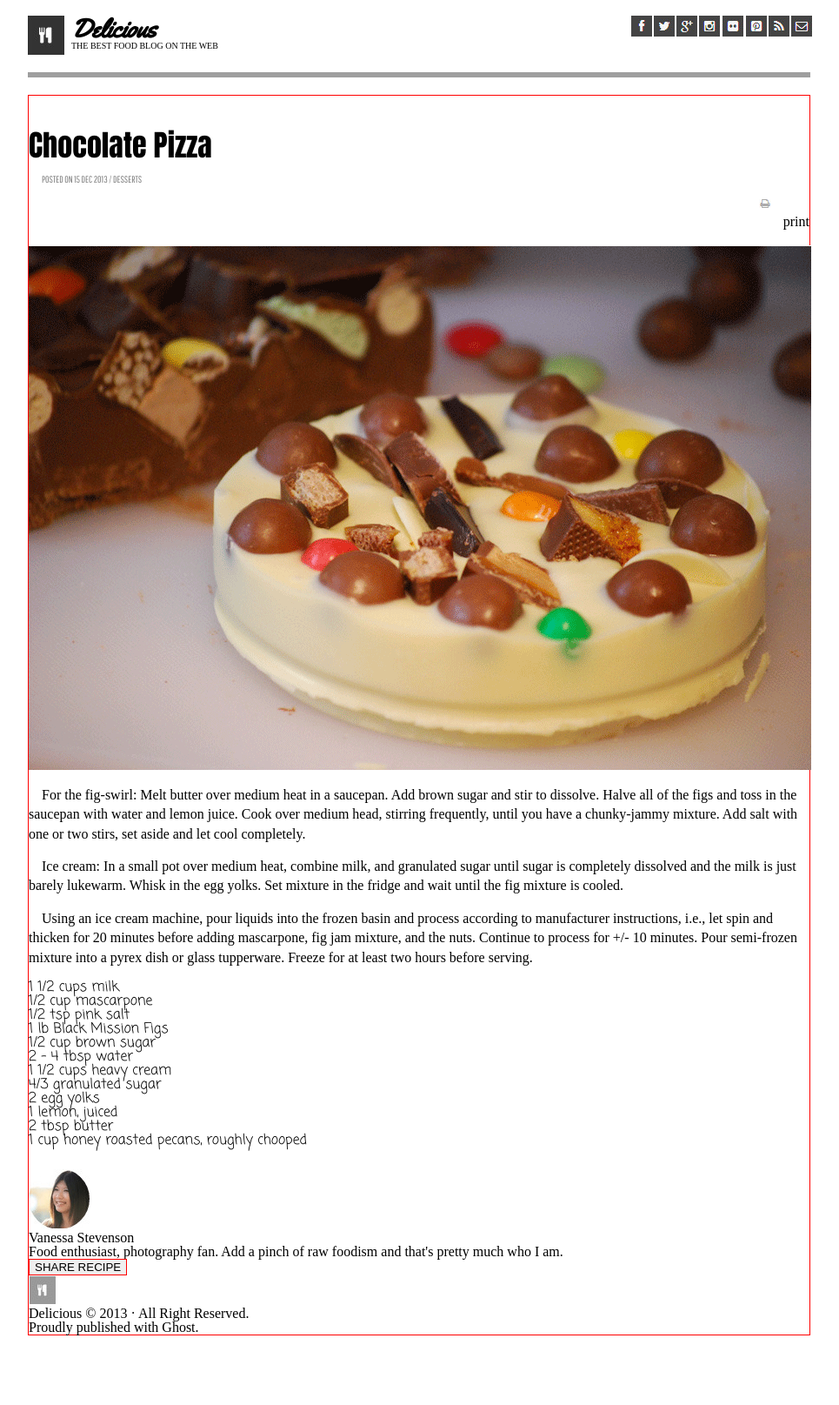
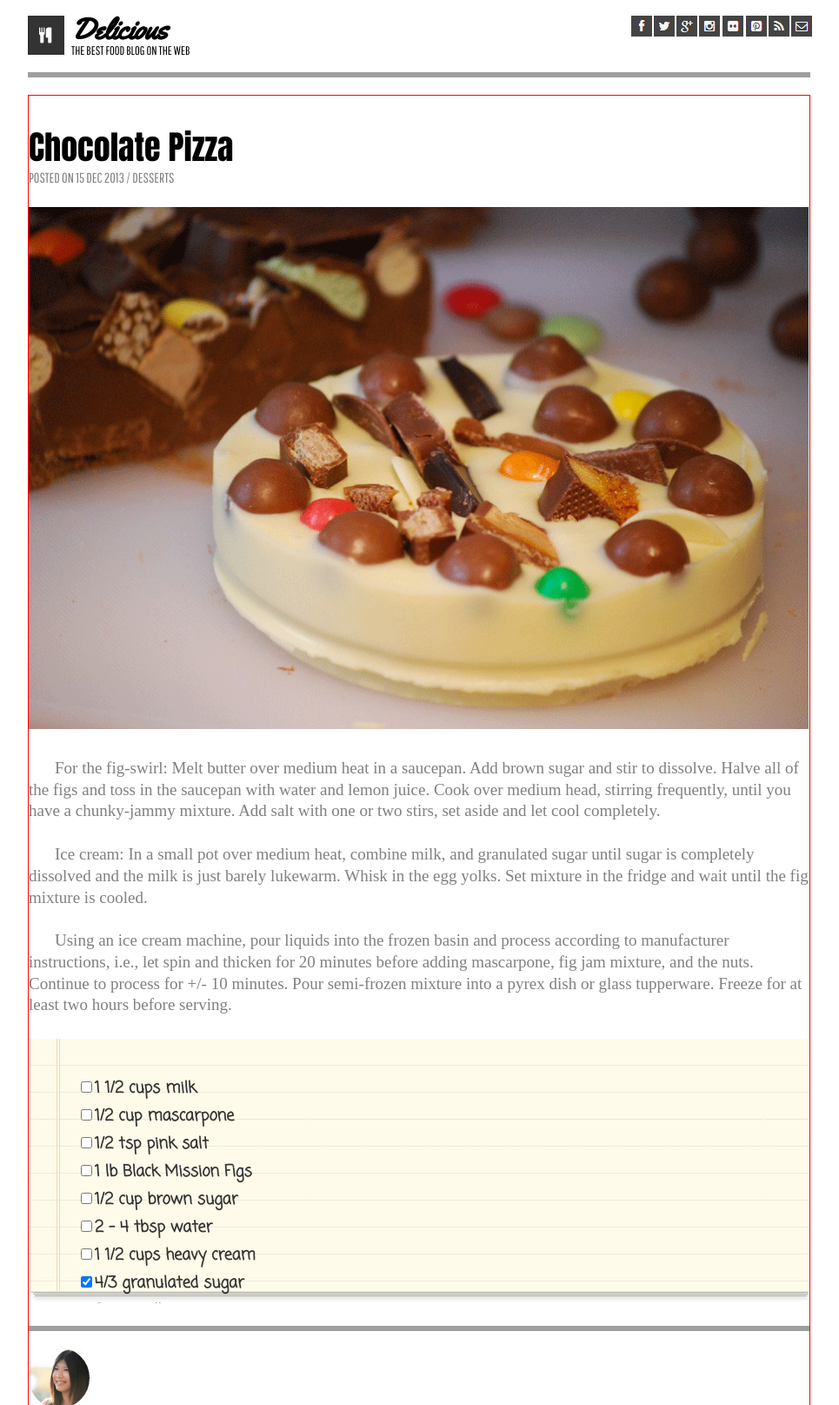
Before and after one commit to arielpedraza/choco-pizza, a plain HTML site: page index.html in a window 1280 px wide. Shown: the part 17-1632 px from the top of the page at 87% size, without its empty margins (158-1123 px from the left). Before the commit the page ends 1552 px from the top, so only its background shows below. Drawn offline with Linux system fonts and the light colour scheme; grey boxes are pictures that could not be loaded.

Commit message:
Main content CSS changes

```diff
--- a/index.html
+++ b/index.html
@@ -8,6 +8,7 @@
     <link rel="stylesheet" href="reset.css" />
     <link rel="stylesheet" href="style.css" />
   </head>
+
   <body>
     <header>
       <img src="img/logo.png" alt="logo with fork and knife">
@@ -27,12 +28,13 @@
       </ul>
     </header>
     <hr class="style11">
+
     <main>
       <section id="section1">
         <h2>Chocolate Pizza</h2>
-      <p id="h2">POSTED ON 15 DEC 2013 / DESSERTS</p>
-      <p class="print">print</p>
-      <img class="print" src="img/print-icon.png" alt="Print Icon" />
+        <h4>POSTED ON 15 DEC 2013 / DESSERTS</h4>
+        <!-- <p class="print">print</p>
+        <img class="print" src="img/print-icon.png" alt="Print Icon" /> -->
         <img src="img/choco-pizza.png" alt="chocolate pizza hero image" />
         <p>For the fig-swirl: Melt butter over medium heat in a saucepan. Add brown sugar and stir to dissolve. Halve all of the figs and toss in the saucepan with water and lemon juice. Cook over medium head, stirring frequently, until you have a chunky-jammy mixture. Add salt with one or two stirs, set aside and let cool completely.</p>
         <p>Ice cream: In a small pot over medium heat, combine milk, and granulated sugar until sugar is completely dissolved and the milk is just barely lukewarm. Whisk in the egg yolks. Set mixture in the fridge and wait until the fig mixture is cooled.</p>
@@ -40,34 +42,37 @@
       </section>
       <section>
         <ul>
-        <li>1 1/2 cups milk</li>
-        <li>1/2 cup mascarpone</li>
-        <li>1/2 tsp pink salt</li>
-        <li>1 lb Black Mission Figs</li>
-        <li>1/2 cup brown sugar</li>
-        <li>2 - 4 tbsp water</li>
-        <li>1 1/2 cups heavy cream</li>
-        <li>4/3 granulated sugar</li>
-        <li>2 egg yolks</li>
-        <li>1 lemon, juiced</li>
-        <li>2 tbsp butter</li>
-        <li>1 cup honey roasted pecans, roughly chooped</li>
+          <li><input type="checkbox" name="shopping-list" value="1 1/2 cups milk">1 1/2 cups milk</li>
+          <!-- <li>1 1/2 cups milk</li> -->
+          <li><input type="checkbox" name="shopping-list" value="1/2 cup mascarpone">1/2 cup mascarpone</li>
+          <li><input type="checkbox" name="shopping-list" value="1/2 tsp pink salt">1/2 tsp pink salt</li>
+          <li><input type="checkbox" name="shopping-list" value="1 lb Black Mission Figs">1 lb Black Mission Figs</li>
+          <li><input type="checkbox" name="shopping-list" value="1/2 cup brown sugar">1/2 cup brown sugar</li>
+          <li><input type="checkbox" name="shopping-list" value="2 - 4 tbsp water">2 - 4 tbsp water</li>
+          <li><input type="checkbox" name="shopping-list" value="1 1/2 cups heavy cream">1 1/2 cups heavy cream</li>
+          <li><input type="checkbox" name="shopping-list" value="1/3 granulated sugar" checked="checked">4/3 granulated sugar</li>
+          <li><input type="checkbox" name="shopping-list" value="2 egg yolks" checked="checked">2 egg yolks</li>
+          <li><input type="checkbox" name="shopping-list" value="1 lemon, juiced">1 lemon, juiced</li>
+          <li><input type="checkbox" name="shopping-list" value="2 tbsp butter">2 tbsp butter</li>
+          <li><input type="checkbox" name="shopping-list" value="1 cup honey roasted pecans, roughly chooped">1 cup honey roasted pecans, roughly chooped</li>
+        </ul>
       </section>
+      <hr class="style11">
       <section>
         <img src="img/van-pic.png" alt="Picture of Vanessa">
         <h3>Vanessa Stevenson</h3>
         <p>Food enthusiast, photography fan. Add a pinch of raw foodism and that's pretty much who I am.</p>
         <button type="button" name="button">SHARE RECIPE</button>
+      </section>
+
       <footer>
         <fieldset>
           <legend><img src="img/small-logo.png" alt="Small logo image with fork and knife">
           </legend>
         </fieldset>
-      <p>Delicious
-        &copy; 2013 &middot; All Right Reserved.</p>
+        <p>Delicious &copy; 2013 &middot; All Right Reserved.</p>
         <p>Proudly published with Ghost.</p>
       </footer>
-    </section>
     </main>
   </body>
 </html>
--- a/style.css
+++ b/style.css
@@ -25,16 +25,17 @@ header ul li {
 #logo {
   float: left;
   list-style-type: none;
-  padding: 15px 0 0 0;
+  padding-top: 14px;
 }
 #logo h1 {
   font-family: 'Yellowtail', cursive;
   font-weight: bold;
-  font-size: 30px;
+  font-size: 34px;
   margin-left: 10px;
 }
 #logo p {
-  font-size: 10px;
+  font-family: 'Pathway Gothic One', sans-serif;
+  font-size: 14px;
   margin-left: 10px;
 }
 hr.style11 {
@@ -47,13 +48,13 @@ hr.style11 {
 
 main h2 {
   font-family: 'Anton', sans-serif;
-  font-size: 34px;
+  font-size: 38px;
   margin-top: 40px;
 }
-#h2 {
+main h4 {
   font-family: 'Pathway Gothic One', sans-serif;
-  font-size: 11px;
-  margin: 5px 0;
+  font-size: 16px;
+  margin: 8px 0 25px 0;
   color: gray;
 }
 .print {
@@ -61,14 +62,30 @@ main h2 {
   margin-bottom: 0;
 }
 #section1 img {
-margin: 0 0 15px 0s;
+margin-bottom: 5px;
+width: 100%;
 }
 #section1 p {
-  line-height: 1.4em;
-  text-indent: 15px;
-  margin: 15px 0;
+  font-size: 19px;
+  color: gray;
+  line-height: 1.3em;
+  text-indent: 30px;
+  margin: 25px 0;
 }
 main ul {
+  border: 1px solid white;
   font-family: 'Coming Soon', cursive;
   margin-bottom: 25px;
+  background-image: url("img/list-bg.png");
+  height: 270px;
+  padding-left: 55px;
+  padding-top: 34px;
+  overflow: auto;
 }
+main li {
+    font-size: 18px;
+    font-weight: bold;
+    color: #333;
+    margin-top: 12px;
+}
+main
```
Lines whose indentation alone changed are shown as unchanged.
